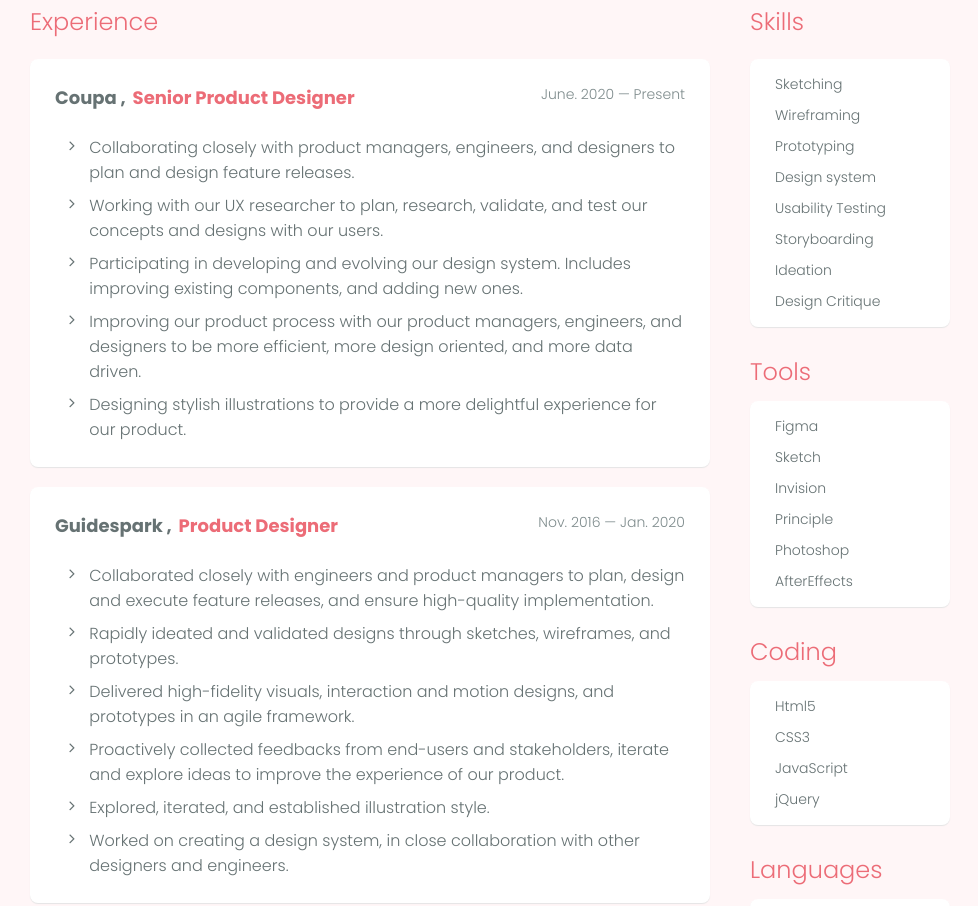
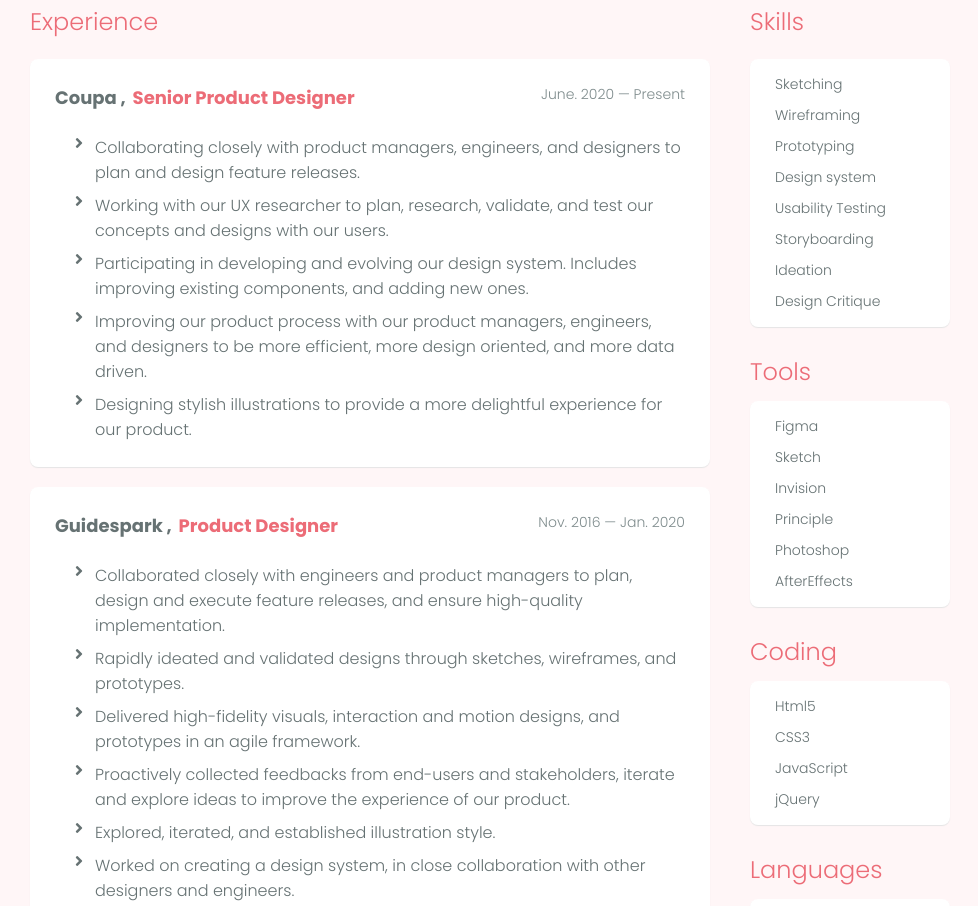
Before and after one commit to Lokiling/Lokiling.github.io, a plain HTML site: page index.html in a window 1280 px wide. Shown: the part 2600-3506 px from the top of the page, without its empty margins (150-1128 px from the left). Drawn offline with nearby package versions, Linux system fonts and the light colour scheme; some packages are replaced by stand-ins of ours; a script that the page names is missing; a web font is replaced by a local one.

Commit message:
FontAwesome update

```diff
--- a/index.html
+++ b/index.html
@@ -7,7 +7,7 @@
     <meta charset="utf-8">
     <meta name="author" content="Mochen Liu">
 <!--    <meta name="description" content="Mochen Liu is a graduate of Indiana University's Human-Computer Interaction program and seeking a full-time UX/Product designer position.">-->
-	<meta name="keywords" content="design, HCI, web, master, UX, interaction, product, mobile" >
+	<meta name="keywords" content="design, HCI, web, UX, interaction, product, mobile" >
     <meta name="theme-color" content="#009688">
 
     <!-- CSS style sheets -->
@@ -30,7 +30,9 @@
     <link href="https://fonts.googleapis.com/css?family=Patua+One|Poppins:wght@300;500;700|Roboto|Snippet|&display=swap" rel="stylesheet">
 
     <!-- Font Awesome -->
-    <link rel="stylesheet" href="https://maxcdn.bootstrapcdn.com/font-awesome/4.7.0/css/font-awesome.min.css">
+<!--    <link rel="stylesheet" href="https://maxcdn.bootstrapcdn.com/font-awesome/4.7.0/css/font-awesome.min.css">-->
+    <link rel="stylesheet" href="https://use.fontawesome.com/releases/v5.15.3/css/all.css">
+    <link rel="stylesheet" href="https://use.fontawesome.com/releases/v5.15.3/css/v4-shims.css">
 </head>
 
 <body>
```
Also changed, not shown: 1 other file.
